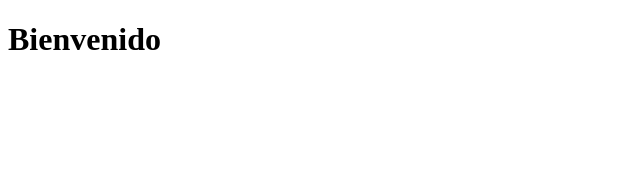
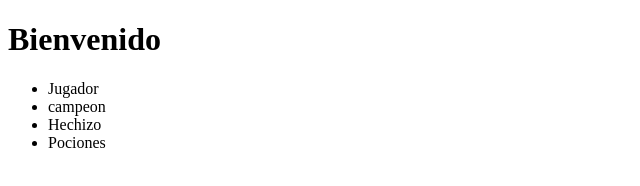
Before and after one commit to GabrielBallesterosB/CursoGitHub, a plain HTML site: page index.html in a window 1280 px wide. Shown: the whole page, without its empty margins (0-640 px from the left). Drawn offline with Linux system fonts and the light colour scheme.

Commit message:
agreando pociones

```diff
--- a/index.html
+++ b/index.html
@@ -8,6 +8,12 @@
 </head>
 <body>
     <h1>Bienvenido</h1>
+    <ul>
+        <li>Jugador</li>
+        <li>campeon</li>
+        <li>Hechizo</li>
+        <li>Pociones</li>
+    </ul>
 
 </body>
 </html>
```
